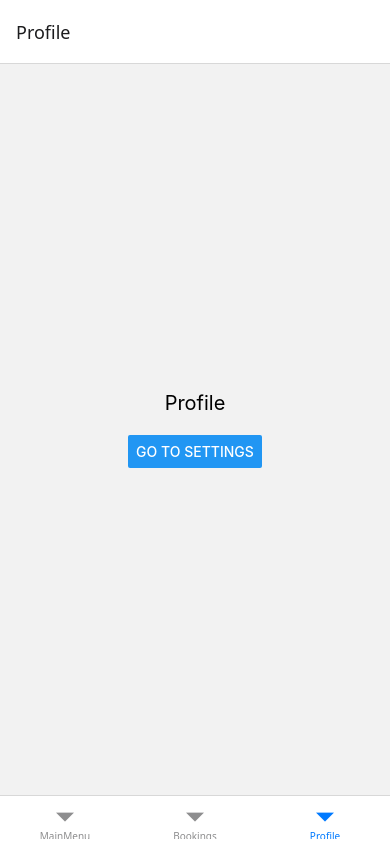
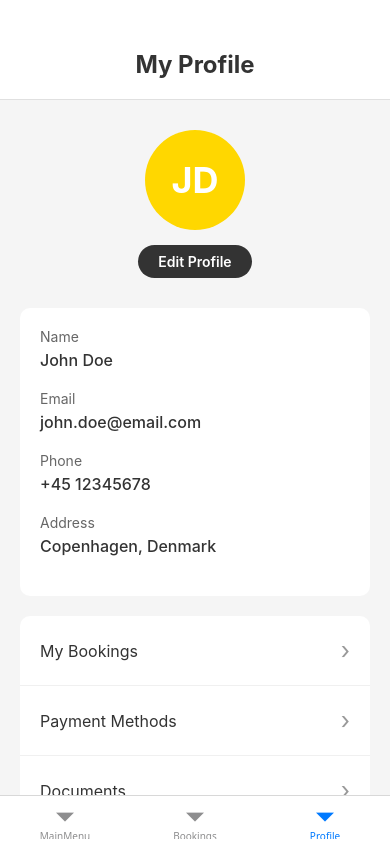
Before and after one commit to theMohameds/Loanly, a React Native app: screen /ProfileStack in a window 390 px wide. Built offline with nearby package versions, Linux system fonts and the light colour scheme.

Commit message:
app and profile add

```diff
--- a/App.tsx
+++ b/App.tsx
@@ -34,8 +34,8 @@ function MainTabs() {
 
 function ProfileStack() {
     return (
-        <Stack.Navigator>
-            <Stack.Screen name="Profile" component={Profile} />
+        <Stack.Navigator screenOptions={{headerShown: false}}>
+            <Stack.Screen name="Profile" component={Profile}  />
             <Stack.Screen name="Settings" component={SettingsScreen} />
         </Stack.Navigator>
     );
--- a/frontend/settings_and_profile/Profile.tsx
+++ b/frontend/settings_and_profile/Profile.tsx
@@ -1,19 +1,275 @@
-import React from 'react';
-import { View, Text, Button, StyleSheet } from 'react-native';
+import React, { useState } from 'react';
+import {
+    View,
+    Text,
+    StyleSheet,
+    TouchableOpacity,
+    TextInput,
+    ScrollView,
+    Image,
+    Alert,
+} from 'react-native';
 
-export default function Profile({ navigation }: any) {
-    return (
-        <View style={styles.container}>
-            <Text style={styles.title}>Profile</Text>
-            <Button
-                title="Go to Settings"
-                onPress={() => navigation.navigate('Settings')}
-            />
-        </View>
-    );
+interface UserProfile {
+    name: string;
+    email: string;
+    phone: string;
+    address: string;
 }
 
+const ProfileScreen: React.FC = () => {
+    const [isEditing, setIsEditing] = useState(false);
+    const [profile, setProfile] = useState<UserProfile>({
+        name: 'John Doe',
+        email: 'john.doe@email.com',
+        phone: '+45 12345678',
+        address: 'Copenhagen, Denmark',
+    });
+
+    const [editedProfile, setEditedProfile] = useState<UserProfile>(profile);
+
+    const handleSave = () => {
+        setProfile(editedProfile);
+        setIsEditing(false);
+        Alert.alert('Success', 'Profile updated successfully');
+    };
+
+    const handleCancel = () => {
+        setEditedProfile(profile);
+        setIsEditing(false);
+    };
+
+    return (
+        <ScrollView style={styles.container}>
+            <View style={styles.header}>
+                <Text style={styles.headerTitle}>My Profile</Text>
+            </View>
+
+            <View style={styles.profileImageContainer}>
+                <View style={styles.profileImage}>
+                    <Text style={styles.profileImageText}>JD</Text>
+                </View>
+                {!isEditing && (
+                    <TouchableOpacity style={styles.editButton} onPress={() => setIsEditing(true)}>
+                        <Text style={styles.editButtonText}>Edit Profile</Text>
+                    </TouchableOpacity>
+                )}
+            </View>
+
+            <View style={styles.infoSection}>
+                <View style={styles.infoRow}>
+                    <Text style={styles.label}>Name</Text>
+                    {isEditing ? (
+                        <TextInput
+                            style={styles.input}
+                            value={editedProfile.name}
+                            onChangeText={(text) => setEditedProfile({ ...editedProfile, name: text })}
+                            placeholder="Enter your name"
+                        />
+                    ) : (
+                        <Text style={styles.value}>{profile.name}</Text>
+                    )}
+                </View>
+
+                <View style={styles.infoRow}>
+                    <Text style={styles.label}>Email</Text>
+                    {isEditing ? (
+                        <TextInput
+                            style={styles.input}
+                            value={editedProfile.email}
+                            onChangeText={(text) => setEditedProfile({ ...editedProfile, email: text })}
+                            placeholder="Enter your email"
+                            keyboardType="email-address"
+                        />
+                    ) : (
+                        <Text style={styles.value}>{profile.email}</Text>
+                    )}
+                </View>
+
+                <View style={styles.infoRow}>
+                    <Text style={styles.label}>Phone</Text>
+                    {isEditing ? (
+                        <TextInput
+                            style={styles.input}
+                            value={editedProfile.phone}
+                            onChangeText={(text) => setEditedProfile({ ...editedProfile, phone: text })}
+                            placeholder="Enter your phone"
+                            keyboardType="phone-pad"
+                        />
+                    ) : (
+                        <Text style={styles.value}>{profile.phone}</Text>
+                    )}
+                </View>
+
+                <View style={styles.infoRow}>
+                    <Text style={styles.label}>Address</Text>
+                    {isEditing ? (
+                        <TextInput
+                            style={styles.input}
+                            value={editedProfile.address}
+                            onChangeText={(text) => setEditedProfile({ ...editedProfile, address: text })}
+                            placeholder="Enter your address"
+                        />
+                    ) : (
+                        <Text style={styles.value}>{profile.address}</Text>
+                    )}
+                </View>
+            </View>
+
+            {isEditing && (
+                <View style={styles.buttonContainer}>
+                    <TouchableOpacity style={styles.saveButton} onPress={handleSave}>
+                        <Text style={styles.saveButtonText}>Save Changes</Text>
+                    </TouchableOpacity>
+                    <TouchableOpacity style={styles.cancelButton} onPress={handleCancel}>
+                        <Text style={styles.cancelButtonText}>Cancel</Text>
+                    </TouchableOpacity>
+                </View>
+            )}
+
+            <View style={styles.menuSection}>
+                <TouchableOpacity style={styles.menuItem}>
+                    <Text style={styles.menuItemText}>My Bookings</Text>
+                    <Text style={styles.menuItemArrow}>›</Text>
+                </TouchableOpacity>
+                <TouchableOpacity style={styles.menuItem}>
+                    <Text style={styles.menuItemText}>Payment Methods</Text>
+                    <Text style={styles.menuItemArrow}>›</Text>
+                </TouchableOpacity>
+                <TouchableOpacity style={styles.menuItem}>
+                    <Text style={styles.menuItemText}>Documents</Text>
+                    <Text style={styles.menuItemArrow}>›</Text>
+                </TouchableOpacity>
+            </View>
+        </ScrollView>
+    );
+};
+
 const styles = StyleSheet.create({
-    container: { flex: 1, justifyContent: 'center', alignItems: 'center' },
-    title: { fontSize: 20, marginBottom: 20 },
+    container: {
+        flex: 1,
+        backgroundColor: '#f5f5f5',
+    },
+    header: {
+        backgroundColor: '#fff',
+        padding: 20,
+        paddingTop: 50,
+        alignItems: 'center',
+        borderBottomWidth: 1,
+        borderBottomColor: '#e0e0e0',
+    },
+    headerTitle: {
+        fontSize: 24,
+        fontWeight: 'bold',
+        color: '#333',
+    },
+    profileImageContainer: {
+        alignItems: 'center',
+        marginVertical: 30,
+    },
+    profileImage: {
+        width: 100,
+        height: 100,
+        borderRadius: 50,
+        backgroundColor: '#FFD700',
+        justifyContent: 'center',
+        alignItems: 'center',
+        marginBottom: 15,
+    },
+    profileImageText: {
+        fontSize: 36,
+        fontWeight: 'bold',
+        color: '#fff',
+    },
+    editButton: {
+        paddingHorizontal: 20,
+        paddingVertical: 8,
+        backgroundColor: '#333',
+        borderRadius: 20,
+    },
+    editButtonText: {
+        color: '#fff',
+        fontSize: 14,
+        fontWeight: '600',
+    },
+    infoSection: {
+        backgroundColor: '#fff',
+        marginHorizontal: 20,
+        borderRadius: 10,
+        padding: 20,
+        marginBottom: 20,
+    },
+    infoRow: {
+        marginBottom: 20,
+    },
+    label: {
+        fontSize: 14,
+        color: '#666',
+        marginBottom: 5,
+    },
+    value: {
+        fontSize: 16,
+        color: '#333',
+        fontWeight: '500',
+    },
+    input: {
+        borderWidth: 1,
+        borderColor: '#ddd',
+        borderRadius: 8,
+        padding: 10,
+        fontSize: 16,
+        color: '#333',
+    },
+    buttonContainer: {
+        marginHorizontal: 20,
+        marginBottom: 20,
+    },
+    saveButton: {
+        backgroundColor: '#FFD700',
+        padding: 15,
+        borderRadius: 8,
+        alignItems: 'center',
+        marginBottom: 10,
+    },
+    saveButtonText: {
+        color: '#333',
+        fontSize: 16,
+        fontWeight: 'bold',
+    },
+    cancelButton: {
+        backgroundColor: '#fff',
+        padding: 15,
+        borderRadius: 8,
+        alignItems: 'center',
+        borderWidth: 1,
+        borderColor: '#ddd',
+    },
+    cancelButtonText: {
+        color: '#666',
+        fontSize: 16,
+    },
+    menuSection: {
+        backgroundColor: '#fff',
+        marginHorizontal: 20,
+        borderRadius: 10,
+        marginBottom: 30,
+    },
+    menuItem: {
+        flexDirection: 'row',
+        justifyContent: 'space-between',
+        alignItems: 'center',
+        padding: 20,
+        borderBottomWidth: 1,
+        borderBottomColor: '#f0f0f0',
+    },
+    menuItemText: {
+        fontSize: 16,
+        color: '#333',
+    },
+    menuItemArrow: {
+        fontSize: 24,
+        color: '#999',
+    },
 });
+
+export default ProfileScreen;
```
